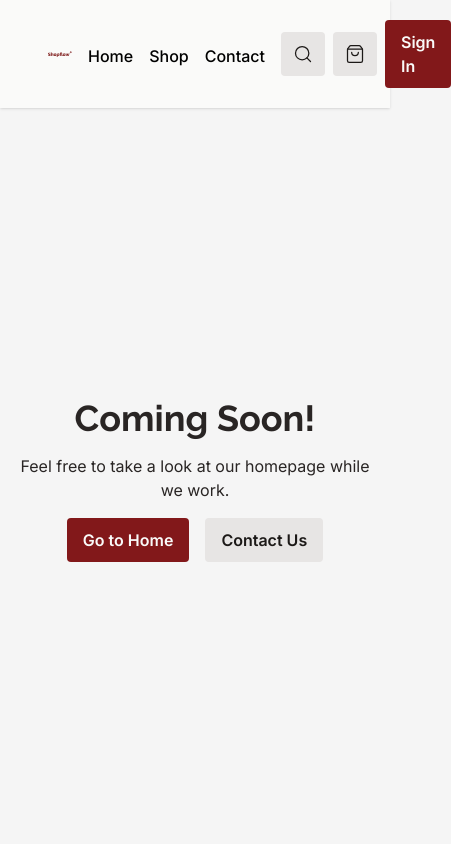
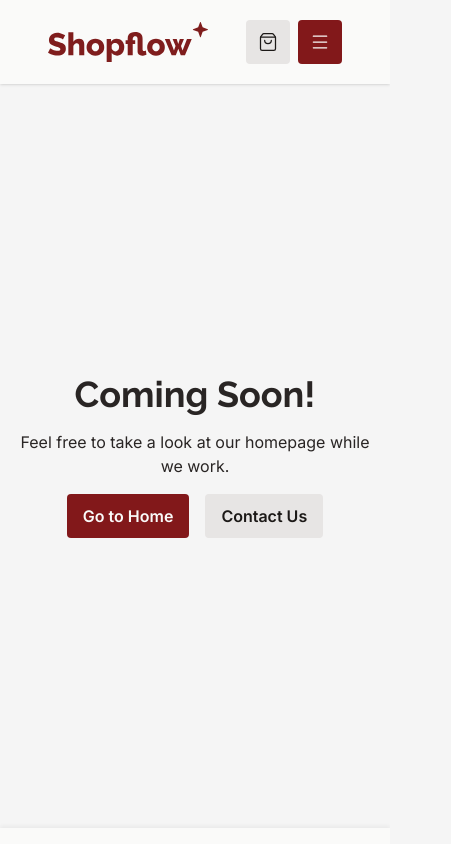
Before and after one commit to helenesyre/JSF-helene-syre, a Next.js app: page /coming-soon in a window 390 px wide. Shown: the top 844 px of the page, 451 px wide, since content can reach past the window. Built offline with nearby package versions, Linux system fonts and the light colour scheme.

Commit message:
Fixed a mobile menu

```diff
--- a/app/_components/footer/Footer.tsx
+++ b/app/_components/footer/Footer.tsx
@@ -1,11 +1,13 @@
 import Link from "next/link";
+import Logo from "../ui/Logo";
 
 export default function Footer() {
   return (
     <footer className="w-full p-12 bg-stone-50 shadow-[0_-2px_4px_rgba(0,0,0,0.05)]">
       <div className="flex flex-col md:flex-row md:items-center gap-6 justify-between">
         {/* Footer heading */}
-        <h2 className="font-extrabold text-red-900">Shopflow</h2>
+        <h2 className="font-extrabold text-red-900 sr-only">Shopflow footer</h2>
+        <Logo />
         {/* Footer navigation links */}
         <ul className="flex flex-col md:flex-row gap-2 md:gap-4">
           <li>
--- a/app/_components/navigation/Navbar.tsx
+++ b/app/_components/navigation/Navbar.tsx
@@ -2,68 +2,59 @@
 import { usePathname } from "next/navigation";
 import { useEffect, useState } from "react";
 import Link from "next/link";
-import Image from "next/image";
+import Logo from "../ui/Logo";
 import Button from "../ui/Button";
-import { Search, ShoppingBag } from "lucide-react";
+import { X, Menu, ShoppingBag } from "lucide-react";
 import { useCart } from "@/app/_lib/stores";
+
+const navLinks = [
+  { label: "Home", href: "/" },
+  { label: "Shop", href: "/coming-soon" },
+  { label: "Contact", href: "/contact" },
+];
 
 export default function Navbar() {
   const pathname = usePathname();
+
+  const [isOpen, setIsOpen] = useState<boolean>(false);
+  const toggleMenu = () => setIsOpen(!isOpen);
+
+  useEffect(() => {
+    setIsOpen(false);
+  }, [pathname]);
+
   const [cartCount, setCartCount] = useState<number>(0);
   const { cartItemCount, products } = useCart();
   useEffect(() => {
     setCartCount(cartItemCount());
   }, [products, cartItemCount]);
 
+  const linkClass = (href: string) =>
+    pathname === href
+      ? "font-bold hover:text-red-900 mt-1"
+      : "font-medium hover:text-red-900 mt-1";
+
   return (
-    <header className="w-full flex items-center gap-4 px-12 py-5 justify-between bg-stone-50 shadow-sm">
+    <header className="relative w-full flex flex-col bg-stone-50 shadow-sm">
+      <div className="w-full flex items-center gap-4 px-12 py-5 justify-between">
         <nav className="flex items-center gap-4">
           <Link href={"/"}>
-          <Image
-            src="/shopflow-logo.svg"
-            alt="Shopflow"
-            width={160}
-            height={40}
-            loading="eager"
-            className="h-10 w-auto mr-6"
-          />
+            <Logo />
           </Link>
+          {/* Desktop links */}
+          <div className="hidden md:flex items-center gap-4">
+            {navLinks.map((link) => (
               <Link
-          href={"/"}
-          className={
-            pathname === "/"
-              ? "font-bold hover:text-red-900 mt-1"
-              : "font-medium hover:text-red-900 mt-1"
-          }
+                key={link.href}
+                href={link.href}
+                className={`${linkClass(link.href)} mt-1`}
               >
-          Home
+                {link.label}
               </Link>
-        <Link
-          href={"/coming-soon"}
-          className={"font-medium hover:text-red-900 mt-1"}
-        >
-          Shop
-        </Link>
-        <Link
-          href={"/contact"}
-          className={
-            pathname === "/contact"
-              ? "font-bold hover:text-red-900 mt-1"
-              : "font-medium hover:text-red-900 mt-1"
-          }
-        >
-          Contact
-        </Link>
+            ))}
+          </div>
         </nav>
         <div className="flex items-center gap-2">
-        <Button
-          variant={"Medium"}
-          color={"Secondary"}
-          icon={true}
-          href="/coming-soon"
-        >
-          <Search size={20} strokeWidth={1.5} />
-        </Button>
           <Button
             variant={"Medium"}
             color={"Secondary"}
@@ -78,10 +69,59 @@ export default function Navbar() {
               </span>
             )}
           </Button>
+          {/* Desktop sign in */}
+          <div className="hidden md:block">
             <Button variant={"Medium"} color={"Primary"} href="/coming-soon">
               Sign In
             </Button>
           </div>
+          {/* Hamburger (mobile only) */}
+          <div className="md:hidden">
+            <Button
+              variant={"Medium"}
+              color={"Primary"}
+              icon={true}
+              onClick={toggleMenu}
+              aria-label={isOpen ? "Close menu" : "Open menu"}
+              aria-expanded={isOpen}
+              aria-controls="mobile-menu"
+            >
+              {isOpen ? (
+                <X size={20} strokeWidth={1.5} />
+              ) : (
+                <Menu size={20} strokeWidth={1.5} />
+              )}
+            </Button>
+          </div>
+        </div>
+      </div>
+      {/* Mobile menu panel */}
+      {isOpen && (
+        <>
+          <div
+            className="md:hidden absolute top-full left-0 w-full h-screen bg-black/40 z-40"
+            onClick={toggleMenu}
+            aria-hidden="true"
+          />
+          <div
+            id="mobile-menu"
+            className="md:hidden absolute top-full left-0 w-full flex flex-col gap-4 px-12 pb-6 bg-stone-50 shadow-sm z-50"
+          >
+            {navLinks.map((link) => (
+              <Link
+                key={link.href}
+                href={link.href}
+                className={linkClass(link.href)}
+              >
+                {link.label}
+              </Link>
+            ))}
+            <Button variant={"Medium"} color={"Primary"} href="/coming-soon">
+              Sign In
+            </Button>
+          </div>
+        </>
+      )}
     </header>
   );
 }
--- /dev/null
+++ b/app/_components/ui/Logo.tsx
@@ -0,0 +1,16 @@
+import Image from "next/image";
+
+export default function Logo() {
+  return (
+    <>
+      <Image
+        src="/shopflow-logo.svg"
+        alt="Shopflow"
+        width={160}
+        height={40}
+        loading="eager"
+        className="h-10 w-auto mr-6"
+      />
+    </>
+  );
+}
```
Also changed, not shown: 1 other file (tests, documents, lock files or other folders). Lines whose indentation alone changed are shown as unchanged.
